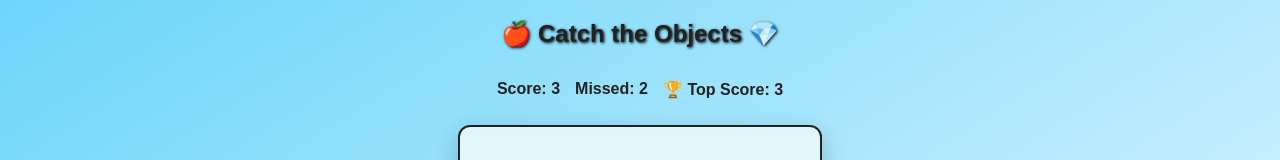
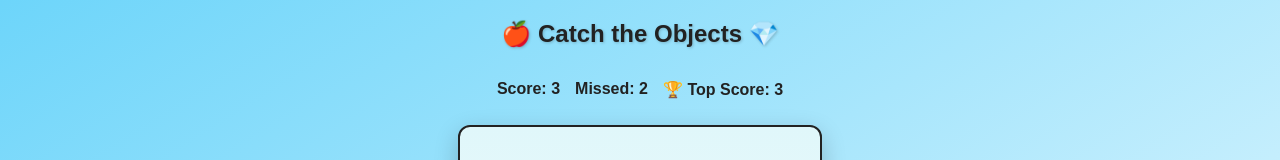
Before and after one commit to Zohil-king/Catch-the-Objects, a plain HTML site: page Project 19/index.html in a window 1280 px wide. Shown: the top 160 px of the page. Drawn offline with Linux system fonts and the light colour scheme.

Commit message:
Refactor CSS for body, header, and layout styles

```diff
--- a/Project 19/style.css
+++ b/Project 19/style.css
@@ -15,7 +15,7 @@ header h1 {
   margin-top: 20px;
   font-size: 24px;
   color: #222;
-  text-shadow: 1px 1px 3px rgba(0,0,0,1.2);
+  text-shadow: 1px 1px 3px rgba(0,0,0,0.2);
 }
 
 #scoreboard {
```
